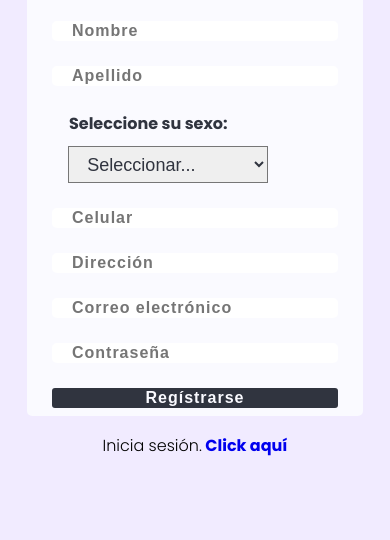
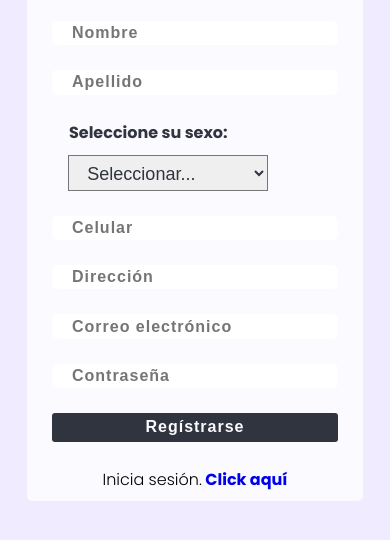
Before and after one commit to AlexanderBedoyaE/PrimeraEntrega, a plain HTML site: page registro.html in a window 390 px wide. Shown: the part 108-648 px from the top of the page. Drawn offline with Linux system fonts and the light colour scheme.

Commit message:
Se realizaron cambios en la carpeta Css en el Media Querys

```diff
--- a/css/stylesform.css
+++ b/css/stylesform.css
@@ -149,7 +149,7 @@ a{
 }
 @media screen and (max-width: 500px){
     .login-container{
-        height: 60%;
+        height: 70vh;
         width: 90%;
         justify-content: center;
     }
```
